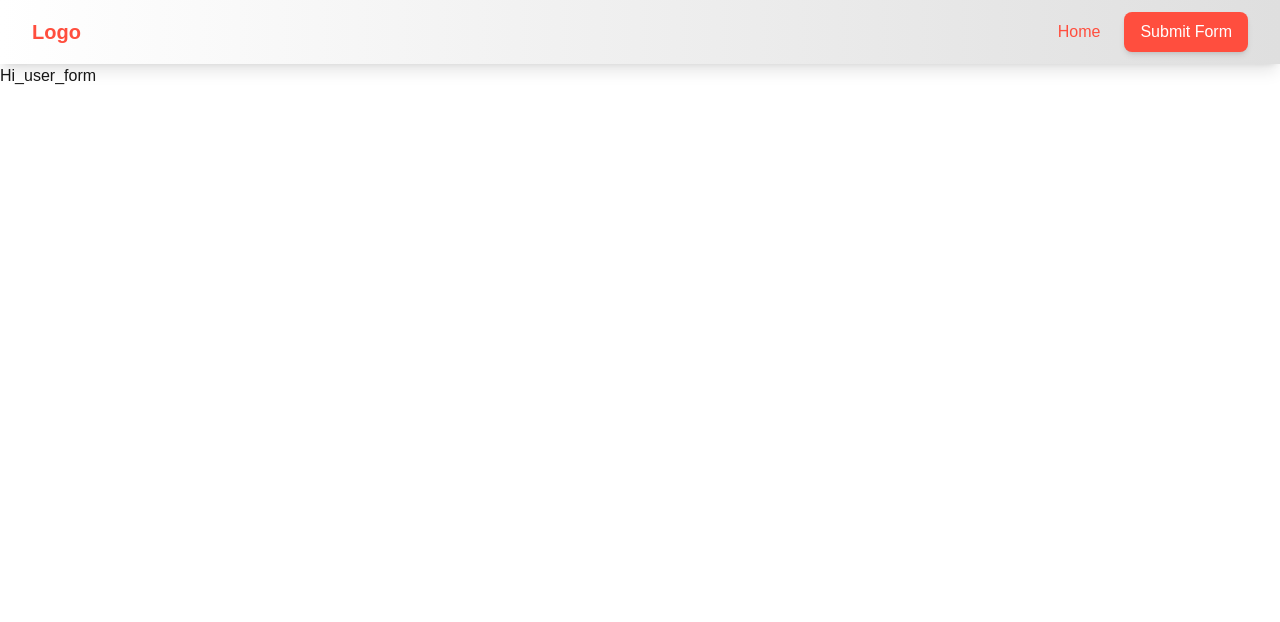
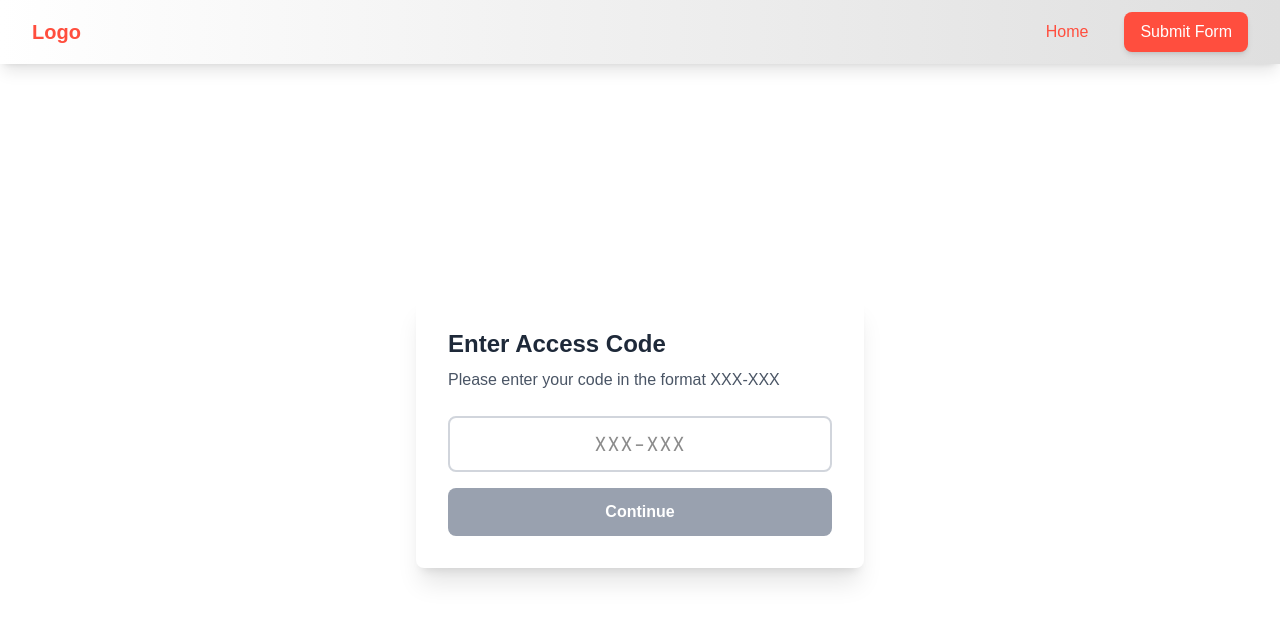
Before and after one commit to DylanMaxim/aidway, a Next.js app in the folder frontend/: page /user/submitRequest in a window 1280 px wide. Shown: the top 622 px of the page. Built offline with nearby package versions, Linux system fonts and the light colour scheme.

Commit message:
user -> basic form setup

```diff
--- a/frontend/src/app/user/submitRequest/page.tsx
+++ b/frontend/src/app/user/submitRequest/page.tsx
@@ -1,9 +1,178 @@
+"use client"
+
+import { useState } from 'react'
 import { Navbar } from '@/components/user/navbar'
 
-export default function Home() {
+export default function SubmitRequestPage() {
+	const [step, setStep] = useState(1)
+	const [code, setCode] = useState('')
+	const [loading, setLoading] = useState(false)
+	const [error, setError] = useState('')
+	const [selectedOptions, setSelectedOptions] = useState<string[]>([])
+
+	// Format code input as XXX-XXX
+	const handleCodeChange = (e: React.ChangeEvent<HTMLInputElement>) => {
+		let value = e.target.value.replace(/[^A-Za-z0-9]/g, '').toUpperCase()
+		if (value.length > 3) {
+			value = value.slice(0, 3) + '-' + value.slice(3, 6)
+		}
+		setCode(value)
+	}
+
+	// Verify code with endpoint
+	const handleCodeSubmit = async (e: React.FormEvent) => {
+		e.preventDefault()
+		setError('')
+
+		setStep(2)
+		return;
+
+		setLoading(true)
+
+		try {
+			const response = await fetch('/api/verify-code', {
+				method: 'POST',
+				headers: { 'Content-Type': 'application/json' },
+				body: JSON.stringify({ code }),
+			})
+
+			const data = await response.json()
+
+			if (data.valid) {
+				setStep(2)
+			} else {
+				setError('Invalid code. Please try again.')
+			}
+		} catch (err) {
+			setError('Something went wrong. Please try again.')
+		} finally {
+			setLoading(false)
+		}
+	}
+
+	// Handle checkbox selection
+	const handleCheckboxChange = (option: string) => {
+		setSelectedOptions(prev =>
+			prev.includes(option)
+				? prev.filter(item => item !== option)
+				: [...prev, option]
+		)
+	}
+
+	// Submit final form
+	const handleFormSubmit = async (e: React.FormEvent) => {
+		e.preventDefault()
+		setLoading(true)
+
+		try {
+			const response = await fetch('/api/submit-form', {
+				method: 'POST',
+				headers: { 'Content-Type': 'application/json' },
+				body: JSON.stringify({ code, options: selectedOptions }),
+			})
+
+			if (response.ok) {
+				alert('Form submitted successfully!')
+				// Reset form
+				setStep(1)
+				setCode('')
+				setSelectedOptions([])
+			}
+		} catch (err) {
+			setError('Submission failed. Please try again.')
+		} finally {
+			setLoading(false)
+		}
+	}
+
 	return (
-<>
-	<Navbar/>
-	<p>Hi_user_form</p>
-</>
-);}
+		<>
+			<Navbar />
+			<div className="flex items-center justify-center p-4" style={{ minHeight: 'calc(100vh - 64px)' }}>
+				<div className="bg-white rounded-lg shadow-xl p-8 w-full max-w-md">
+					{step === 1 ? (
+						// Step 1: Code Entry
+						<div>
+							<h1 className="text-2xl font-bold text-gray-800 mb-2">Enter Access Code</h1>
+							<p className="text-gray-600 mb-6">Please enter your code in the format XXX-XXX</p>
+
+							<form onSubmit={handleCodeSubmit}>
+								<div className="mb-4">
+									<input
+										type="text"
+										value={code}
+										onChange={handleCodeChange}
+										placeholder="XXX-XXX"
+										maxLength={7}
+										className="w-full px-4 py-3 border-2 border-gray-300 rounded-lg focus:border-[var(--color_red)] focus:outline-none text-center text-xl font-mono tracking-wider"
+										required
+									/>
+								</div>
+
+								{error && (
+									<div className="mb-4 p-3 bg-red-100 border border-red-400 text-red-700 rounded">
+										{error}
+									</div>
+								)}
+
+								<button
+									type="submit"
+									disabled={loading || code.length !== 7}
+									className="w-full bg-[var(--color_red)] text-white py-3 rounded-lg font-semibold hover:bg-[var(--color_red_tinted)] transition-colors disabled:bg-gray-400 disabled:cursor-not-allowed"
+								>
+									{loading ? 'Verifying...' : 'Continue'}
+								</button>
+							</form>
+						</div>
+					) : (
+						// Step 2: Checkbox Form
+						<div>
+							<button
+								onClick={() => setStep(1)}
+								className="text-[var(--color_red)] mb-4 hover:underline"
+							>
+								← Back to code entry
+							</button>
+
+							<h1 className="text-2xl font-bold text-gray-800 mb-2">Select Options</h1>
+							<p className="text-gray-600 mb-6">Choose all that apply</p>
+
+							<form onSubmit={handleFormSubmit}>
+								<div className="space-y-3 mb-6">
+									{['Option 1', 'Option 2', 'Option 3', 'Option 4', 'Option 5'].map((option) => (
+										<label
+											key={option}
+											className="flex items-center p-3 border-2 border-gray-200 rounded-lg hover:border-[var(--color_red)] cursor-pointer transition-colors"
+										>
+											<input
+												type="checkbox"
+												checked={selectedOptions.includes(option)}
+												onChange={() => handleCheckboxChange(option)}
+												className="w-5 h-5 text-[var(--color_red)] rounded focus:ring-[var(--color_red)] cursor-pointer"
+											/>
+											<span className="ml-3 text-gray-700 font-medium">{option}</span>
+										</label>
+									))}
+								</div>
+
+								{error && (
+									<div className="mb-4 p-3 bg-red-100 border border-red-400 text-red-700 rounded">
+										{error}
+									</div>
+								)}
+
+								<button
+									type="submit"
+									disabled={loading || selectedOptions.length === 0}
+									className="w-full bg-[var(--color_red)] text-white py-3 rounded-lg font-semibold hover:bg-[var(--color_red_tinted)] transition-colors disabled:bg-gray-400 disabled:cursor-not-allowed"
+								>
+									{loading ? 'Submitting...' : 'Submit Form'}
+								</button>
+							</form>
+						</div>
+					)}
+				</div>
+			</div>
+		</>
+	)
+}
--- a/frontend/src/components/user/navbar.tsx
+++ b/frontend/src/components/user/navbar.tsx
@@ -12,13 +12,13 @@ export function Navbar() {
 					<div className="flex items-center gap-6">
 						<a
 							href="/"
-							className="text-[var(--color_red)] hover:text-gray-100 transition-colors duration-200 font-medium"
+							className="text-[var(--color_red)] hover:text-[var(--color_red_tinted)] px-3 py-2 rounded-lg hover:bg-[var(--color_white_tinted)] transition-colors duration-200 font-medium"
 						>
 							Home
 						</a>
 						<a
 							href="/submitRequest"
-							className="bg-[var(--color_red)] text-[var(--color_white)] px-4 py-2 rounded-lg font-medium hover:bg-gray-100 transition-all duration-200 shadow-md hover:shadow-lg"
+							className="bg-[var(--color_red)] text-[var(--color_white)] px-4 py-2 rounded-lg font-medium hover:bg-[var(--color_red_tinted)] transition-all duration-200 shadow-md hover:shadow-lg"
 						>
 							Submit Form
 						</a>
```
